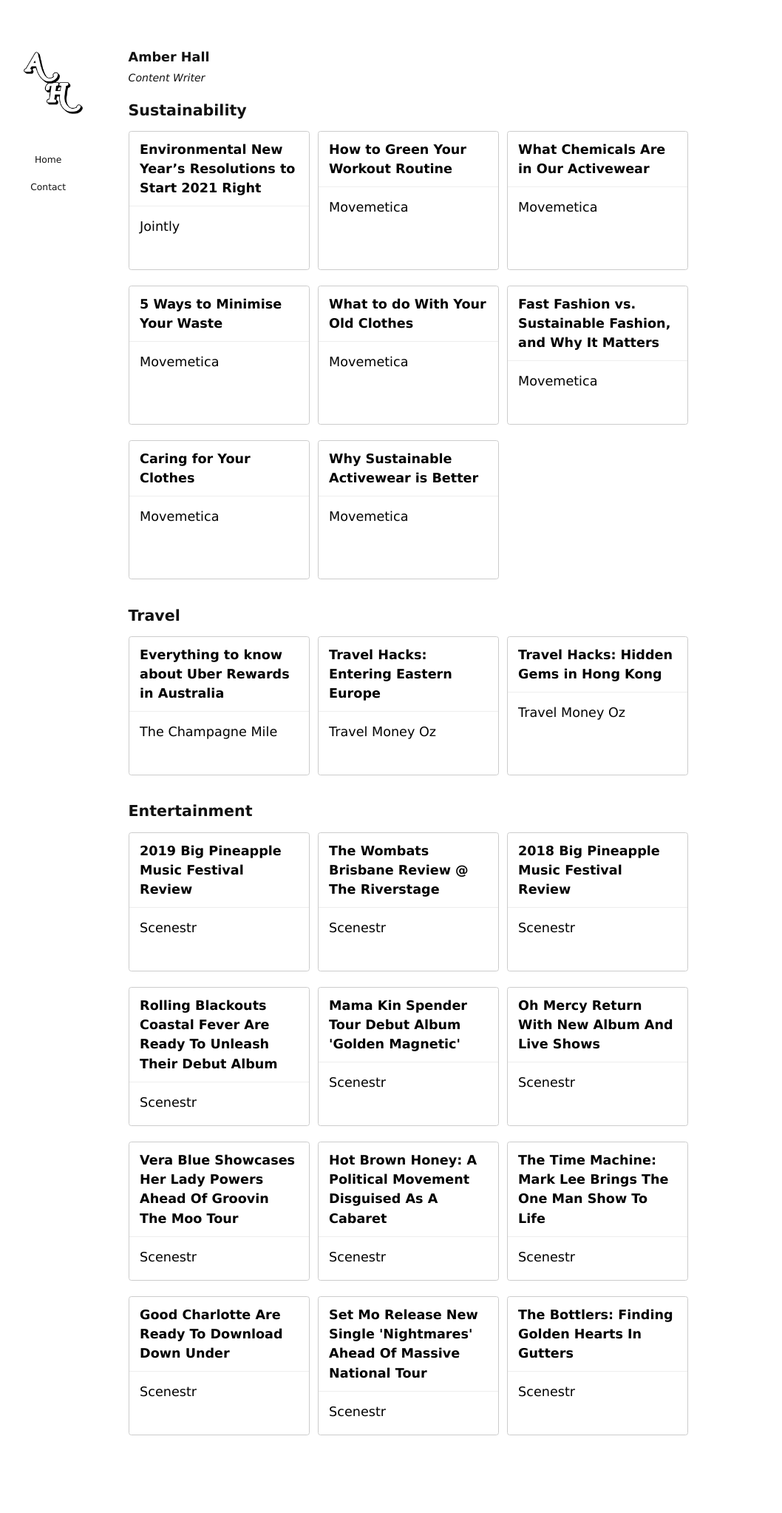
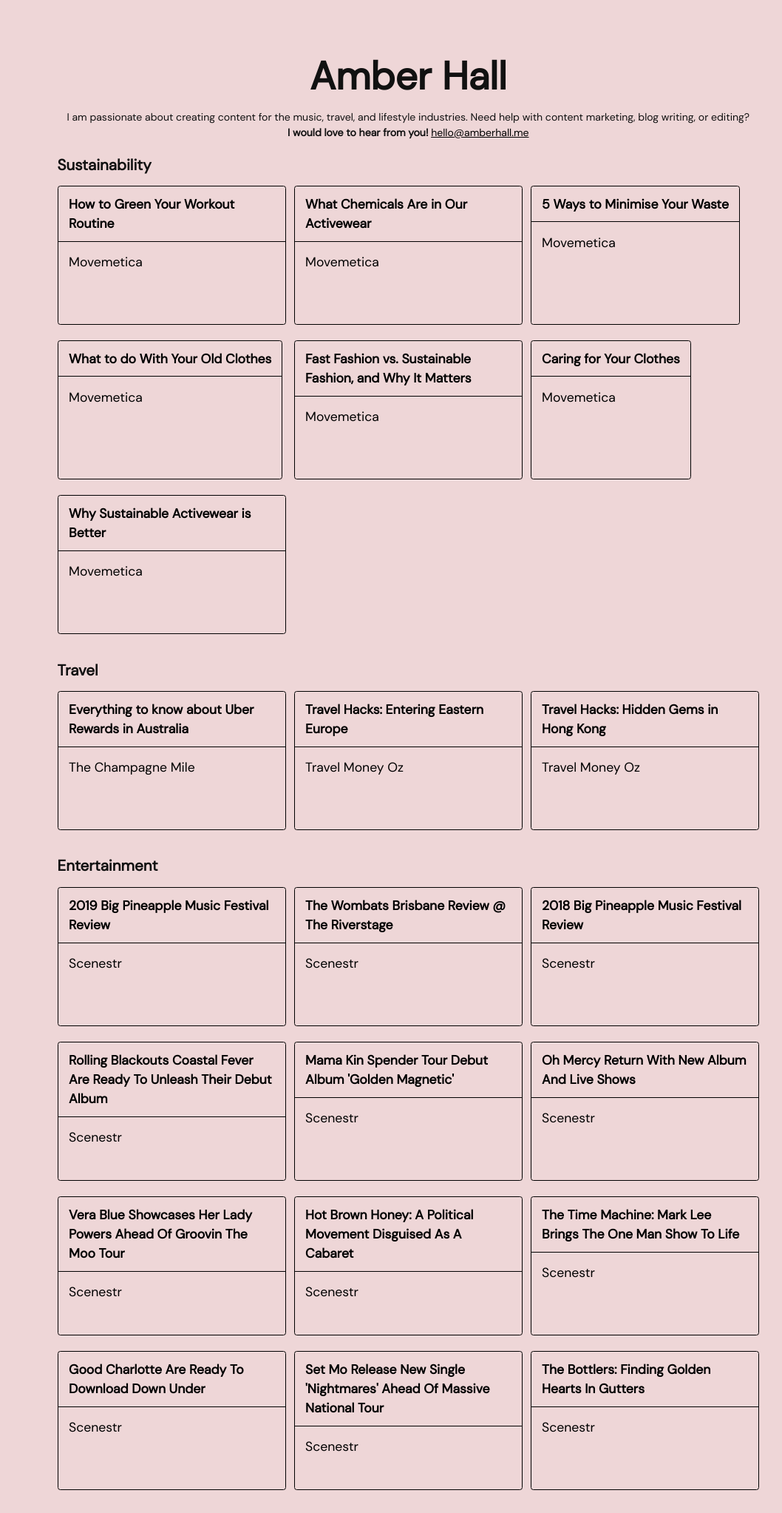
Before and after one commit to hscells/amberhall.me, a Jekyll site: the page built from index.md, in a window 1280 px wide. Shown: the whole page at 74% size, without its empty margins (93-1151 px from the left). Built offline with Jekyll 4.4.1, drawn with Linux system fonts in a browser that asks for light colours; before the commit the page ends 1972 px from its top, so only the background shows below that.

Commit message:
Redesign website.

```diff
--- a/Gemfile
+++ b/Gemfile
@@ -1,3 +1,4 @@
 gem 'github-pages', group: :jekyll_plugins
 gem 'jekyll-redirect-from'
 source 'https://rubygems.org'
+gem "webrick", "~> 1.7"
--- a/_config.yml
+++ b/_config.yml
@@ -1,15 +1,15 @@
 # Shown in the browser and home page.
 title: Amber Hall
 description: Content Writer
-logo: /images/ah1.png
+#logo: /images/ah1.png
 
 # Used to configure various links on the site.
 repository: amberhall.me
 
 # Configure third-party libraries.
-plugins:
-  - jekyll-feed # RSS feeds.
-  - jekyll-redirect-from # "hot-link" pages.
+#plugins:
+#  - jekyll-feed # RSS feeds.
+#  - jekyll-redirect-from # "hot-link" pages.
 
 # Configure non-standard collections.
 collections:
--- a/_layouts/default.html
+++ b/_layouts/default.html
@@ -27,26 +27,8 @@
 </head>
 <body>
 <main>
-    <section id="main" class="flex one five-1000">
-        <aside class="full fifth-1000">
-            {% if site.logo %}
-            <div style="text-align: center">
-                <a href="{{ "/" | absolute_url }}"><img src="{{site.logo | relative_url}}" alt="Logo" style="width: 96px;padding-bottom: 32px"/></a>
-            </div>
-            {% endif %}
-            <label for="menu-toggle" id="menu-toggle-label" class="button" style="background-color: #000">&#8801;</label>
-            <input type="checkbox" id="menu-toggle">
-            <div class="flex one" id="menu">
-                {% assign sorted_pages = site.pages | sort:"order" %}
-                {% for page in sorted_pages %}
-                {% if page.title %}
-                <a class="pseudo button" style="font-size: 0.7em" href="{{ page.url }}">{{ page.title }}</a>
-                {% endif %}
-                {% endfor %}
-                <!-- <a class="pseudo button" style="font-size: 0.7em" href="https://linkedin.com/in/amber-hall-867346161">LinkedIn</a> -->
-            </div>
-        </aside>
-        <article class="full four-fifth-1000">
+    <section id="main" class="flex one three-1000">
+        <article class="full">
             {{ content }}
         </article>
     </section>
--- a/_layouts/home.html
+++ b/_layouts/home.html
@@ -4,7 +4,15 @@ layout: default
 
 <header class="jumbo">
     <h1>{{ site.title }}</h1>
-    <div><em>{{ site.description }}</em></div>
+<div>
+I am passionate about creating content for the music, travel, and lifestyle industries.
+
+Need help with content marketing, blog writing, or editing?
+<br/>
+<b>I would love to hear from you!</b>
+
+<a href="mailto:hello@amberhall.me" style="text-decoration:underline">hello@amberhall.me</a>
+</div>
 </header>
 
 {% for category in site.data.articles.categories %}
--- a/assets/css/style.scss
+++ b/assets/css/style.scss
@@ -1,5 +1,22 @@
 ---
 ---
+@font-face {
+  font-family: ahme;
+  src: url(/assets/DMSans-Regular.ttf);
+}
+
+body, article {
+ background-color: #eed6d7 !important;
+}
+
+.card {
+ border: 1px solid #000;
+}
+
+.card > header {
+ border-bottom: 1px solid #000;
+}
+
 .twitter-timeline {
   width: 100% !important;
   height: 100% !important;
@@ -11,17 +28,17 @@ a {
 }
 
 * {
-  font-family: Verdana, serif;
+  font-family: ahme, Verdana, serif;
 }
 
 .jumbo > * {
-  text-align: left;
+  text-align: center;
   font-size: 0.8em;
   padding: 0 0 5px;
 }
 
 .jumbo > h1 {
-  font-size: 1em;
+  font-size: 3em;
 }
 
 .category-name {
@@ -30,7 +47,8 @@ a {
 
 #main {
   max-width: 960px;
-  margin: 64px;
+  margin: auto;
+  margin-top: 64px;
 }
 
 #menu-toggle-label {
@@ -82,9 +100,10 @@ a {
 
 .hvr-fade:hover {
   background-color: #000;
-  color: #fff;
+  color: #000;
+  z-index: 1000;
 }
 
 .hvr-fade:hover a {
-  color: #fff;
+  color: #000;
 }
```
Also changed, not shown: _articles/2021-environmental-resolutions.md (deleted, +0 -6 lines), Gemfile.lock, assets/DMSans-Regular.ttf (added), 1 other file.
